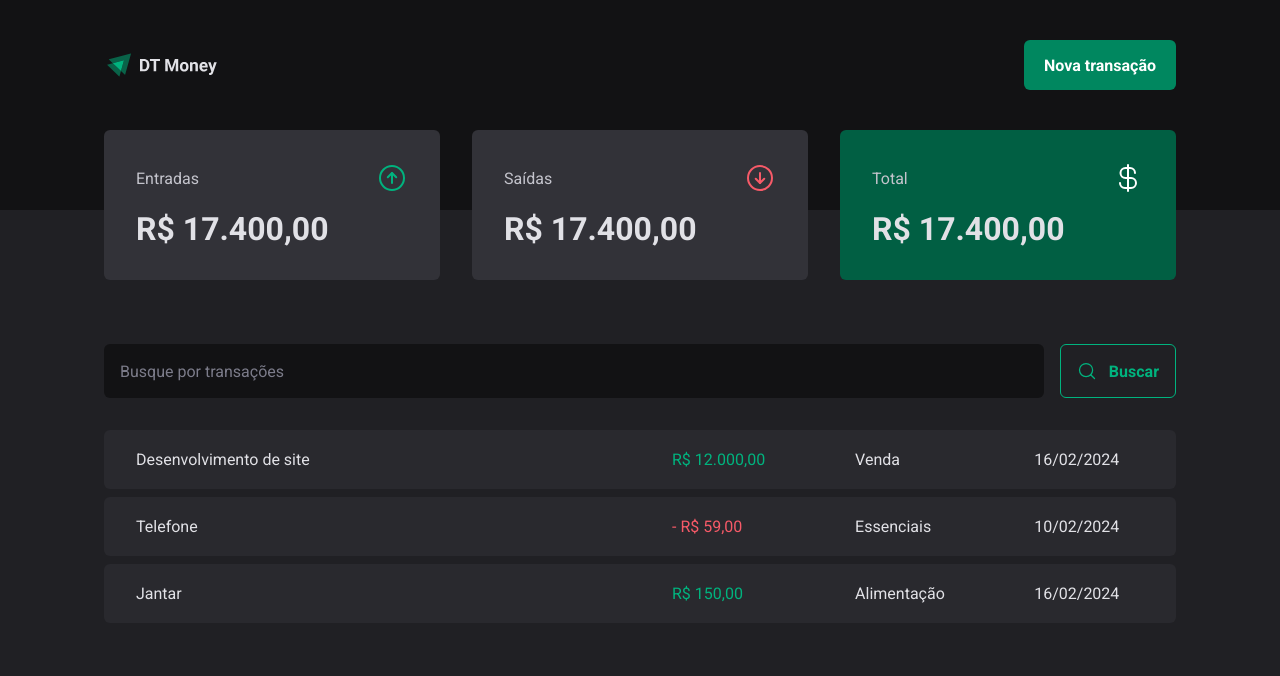
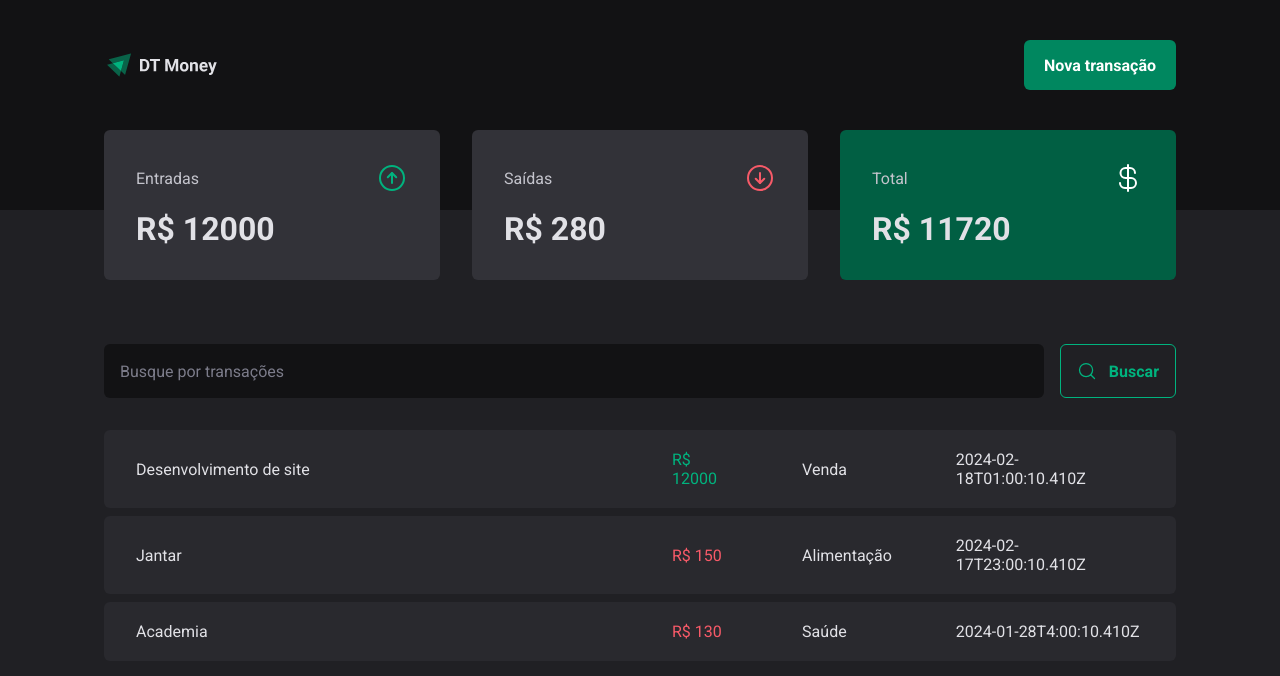
Before and after one commit to jhonnydelima/dt-money, a React (Vite) app: page / in a window 1280 px wide. Shown: the top 676 px of the page. Built offline with nearby package versions, Linux system fonts and the light colour scheme; data requests are answered from the project's data file.

Commit message:
feat: add TransactionsContext

```diff
--- /dev/null
+++ b/server.json
@@ -0,0 +1,28 @@
+{
+    "transactions": [
+        {
+            "id": 1,
+            "description": "Desenvolvimento de site",
+            "type": "income",
+            "category": "Venda",
+            "price": 12000,
+            "createdAt": "2024-02-18T01:00:10.410Z"
+        },
+        {
+            "id": 2,
+            "description": "Jantar",
+            "type": "outcome",
+            "category": "Alimentação",
+            "price": 150,
+            "createdAt": "2024-02-17T23:00:10.410Z"
+        },
+        {
+            "id": 3,
+            "description": "Academia",
+            "type": "outcome",
+            "category": "Saúde",
+            "price": 130,
+            "createdAt": "2024-01-28T4:00:10.410Z"
+        }
+    ]
+}
--- a/src/App.tsx
+++ b/src/App.tsx
@@ -4,13 +4,16 @@
 import { GlobalStyle } from './styles/global'
 
 import { Transactions } from './pages/Transactions'
+import { TransactionsProvider } from './contexts/TransactionsContext'
 
 export function App() {
   return (
     <ThemeProvider theme={defaultTheme}>
       <GlobalStyle />
 
-      <Transactions />
+      <TransactionsProvider>
+        <Transactions />
+      </TransactionsProvider>
     </ThemeProvider>
   )
 }
--- a/src/components/Summary/index.tsx
+++ b/src/components/Summary/index.tsx
@@ -1,7 +1,31 @@
-import { SummaryCard, SummaryContainer } from './styles'
+import { useContext } from 'react'
 import { ArrowCircleDown, ArrowCircleUp, CurrencyDollar } from 'phosphor-react'
 
+import { SummaryCard, SummaryContainer } from './styles'
+import { TransactionsContext } from '../../contexts/TransactionsContext'
+
 export function Summary() {
+  const { transactions } = useContext(TransactionsContext)
+
+  const summary = transactions.reduce(
+    (acc, transaction) => {
+      if (transaction.type === 'income') {
+        acc.income += transaction.price
+        acc.total += transaction.price
+      } else {
+        acc.outcome += transaction.price
+        acc.total -= transaction.price
+      }
+
+      return acc
+    },
+    {
+      income: 0,
+      outcome: 0,
+      total: 0,
+    },
+  )
+
   return (
     <SummaryContainer>
       <SummaryCard>
@@ -10,7 +34,7 @@
           <ArrowCircleUp size={32} color="#00b37e" />
         </header>
 
-        <strong>R$ 17.400,00</strong>
+        <strong>R$ {summary.income}</strong>
       </SummaryCard>
 
       <SummaryCard>
@@ -19,7 +43,7 @@
           <ArrowCircleDown size={32} color="#f75a68" />
         </header>
 
-        <strong>R$ 17.400,00</strong>
+        <strong>R$ {summary.outcome}</strong>
       </SummaryCard>
 
       <SummaryCard variant="green">
@@ -28,7 +52,7 @@
           <CurrencyDollar size={32} color="#fff" />
         </header>
 
-        <strong>R$ 17.400,00</strong>
+        <strong>R$ {summary.total}</strong>
       </SummaryCard>
     </SummaryContainer>
   )
--- /dev/null
+++ b/src/contexts/TransactionsContext.tsx
@@ -0,0 +1,41 @@
+import { ReactNode, createContext, useEffect, useState } from 'react'
+
+interface Transaction {
+  id: number
+  description: string
+  type: 'income' | 'outcome'
+  category: string
+  price: number
+  createdAt: string
+}
+
+interface TransactionsContextType {
+  transactions: Transaction[]
+}
+
+export const TransactionsContext = createContext({} as TransactionsContextType)
+
+interface TransactionsProviderProps {
+  children: ReactNode
+}
+
+export function TransactionsProvider({ children }: TransactionsProviderProps) {
+  const [transactions, setTransactions] = useState<Transaction[]>([])
+
+  async function fetchTransactions() {
+    const response = await fetch('http://localhost:3333/transactions')
+    const data = await response.json()
+
+    setTransactions(data)
+  }
+
+  useEffect(() => {
+    fetchTransactions()
+  }, [])
+
+  return (
+    <TransactionsContext.Provider value={{ transactions }}>
+      {children}
+    </TransactionsContext.Provider>
+  )
+}
--- a/src/pages/Transactions/index.tsx
+++ b/src/pages/Transactions/index.tsx
@@ -1,3 +1,4 @@
+import { useContext } from 'react'
 import { Header } from '../../components/Header'
 import { Summary } from '../../components/Summary'
 import { SearchForm } from './components/SearchForm'
@@ -6,8 +7,11 @@
   TransactionsContainer,
   TransactionsTable,
 } from './styles'
+import { TransactionsContext } from '../../contexts/TransactionsContext'
 
 export function Transactions() {
+  const { transactions } = useContext(TransactionsContext)
+
   return (
     <div>
       <Header />
@@ -18,30 +22,20 @@
 
         <TransactionsTable>
           <tbody>
-            <tr>
-              <td width="50%">Desenvolvimento de site</td>
-              <td>
-                <PriceHighlight variant="income">R$ 12.000,00</PriceHighlight>
-              </td>
-              <td>Venda</td>
-              <td>16/02/2024</td>
-            </tr>
-            <tr>
-              <td width="50%">Telefone</td>
-              <td>
-                <PriceHighlight variant="outcome">- R$ 59,00</PriceHighlight>
-              </td>
-              <td>Essenciais</td>
-              <td>10/02/2024</td>
-            </tr>
-            <tr>
-              <td width="50%">Jantar</td>
-              <td>
-                <PriceHighlight variant="income">R$ 150,00</PriceHighlight>
-              </td>
-              <td>Alimentação</td>
-              <td>16/02/2024</td>
-            </tr>
+            {transactions.map((transaction) => {
+              return (
+                <tr key={transaction.id}>
+                  <td width="50%">{transaction.description}</td>
+                  <td>
+                    <PriceHighlight variant={transaction.type}>
+                      R$ {transaction.price}
+                    </PriceHighlight>
+                  </td>
+                  <td>{transaction.category}</td>
+                  <td>{transaction.createdAt}</td>
+                </tr>
+              )
+            })}
           </tbody>
         </TransactionsTable>
       </TransactionsContainer>
```
